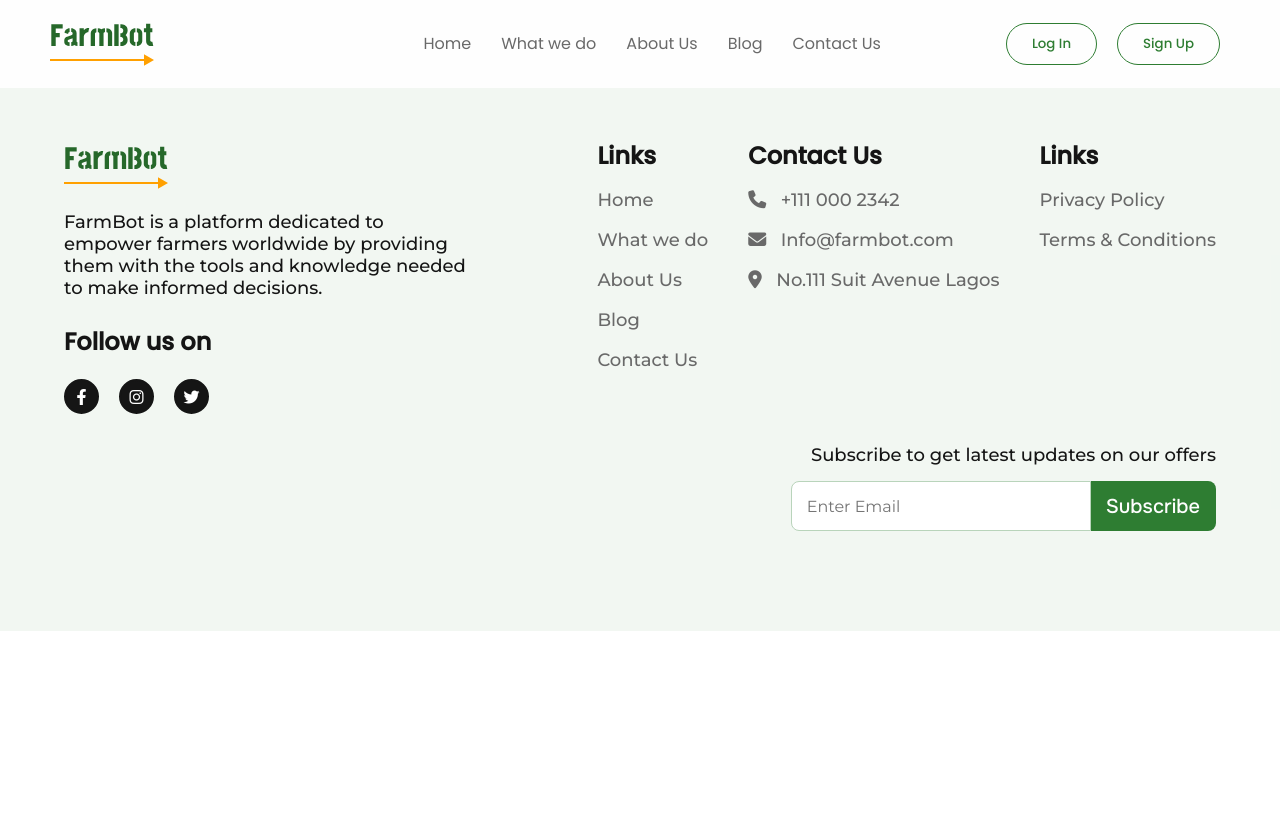
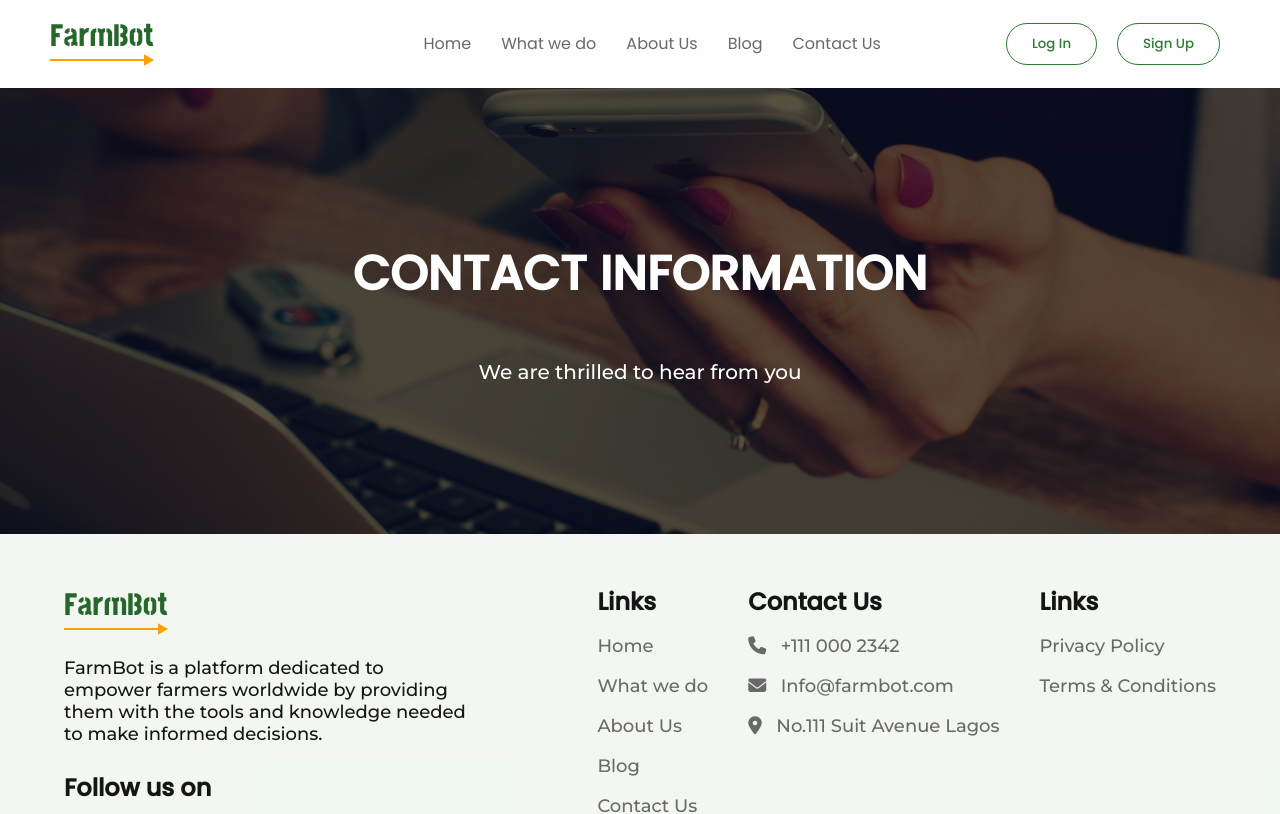
Before and after one commit to TorezC/FarmBot, a React (Create React App) app: page /contact-us in a window 1280 px wide. Shown: the top 814 px of the page. Built offline with nearby package versions, Linux system fonts and the light colour scheme.

Commit message:
made changes to the navbar to be fixed

```diff
--- a/src/components/header/Header.jsx
+++ b/src/components/header/Header.jsx
@@ -7,7 +7,13 @@ const Header = () => {
     const [toggle, setToggle] = useState(false);
 
     const handleToggle = () => {
+      if(toggle === true){
         setToggle(!toggle)
+        document.body.style.position = 'relative'
+      } else if(toggle === false) {
+        setToggle(!toggle)
+        document.body.style.position = 'fixed'
+      }
     }
 
   return (
--- a/src/components/header/header.css
+++ b/src/components/header/header.css
@@ -60,5 +60,6 @@
     .numbers-list ul li span{font-size:1rem;}
 
     .show{right:0;}
+
     .footer-header{flex-direction:column;}
 }
--- a/src/pages/contactus/ContactUs.jsx
+++ b/src/pages/contactus/ContactUs.jsx
@@ -1,16 +1,29 @@
-import './contactus.css'
-import Header from '../../components/header/Header'
-import Footer from '../../components/footer/Footer'
+import "./contactus.css";
+import "../homePage/home.css"
+import Header from "../../components/header/Header";
+import Footer from "../../components/footer/Footer";
 
 const ContactUs = () => {
   return (
     <div>
-        <div className="top-header">
-            <Header/>
+      <div className="top-header">
+        <Header />
+        <div className="home-header">
+          <div className="hero-section">
+            <div className="hero-one hero">
+              <h1>
+                CONTACT INFORMATION
+              </h1>
+            </div>
+            <div className="hero-two hero">
+            <p>We are thrilled to hear from you</p>
+          </div>
+          </div>
         </div>
-        <Footer/>
+      </div>
+      <Footer />
     </div>
-  )
-}
+  );
+};
 
-export default ContactUs
+export default ContactUs;
--- a/src/pages/contactus/contactus.css
+++ b/src/pages/contactus/contactus.css
@@ -0,0 +1,15 @@
+.home-header {
+  background: linear-gradient(rgba(0, 0, 0, 0.65), rgba(0, 0, 0, 0.65)),
+    url(../../assets/contact-banner.png);
+  width: 100%;
+}
+.home-header {
+  background-repeat: no-repeat;
+  background-size: cover;
+  background-position: center;
+}
+.home-header {
+  position: relative;
+  z-index: 1;
+  padding: 70px 0 150px;
+}
```
